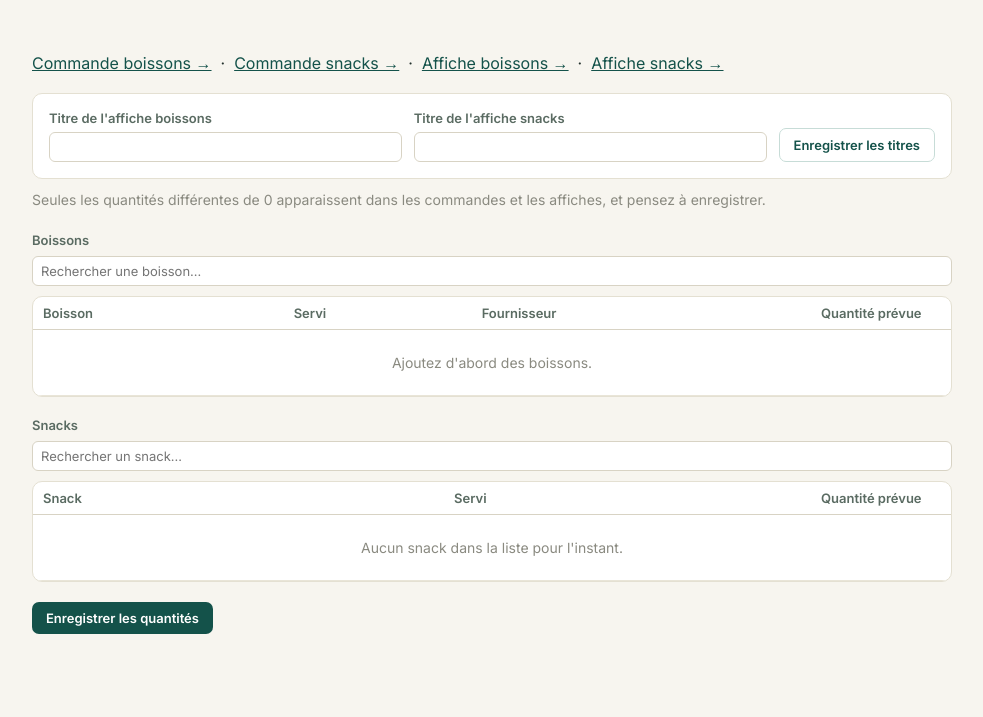
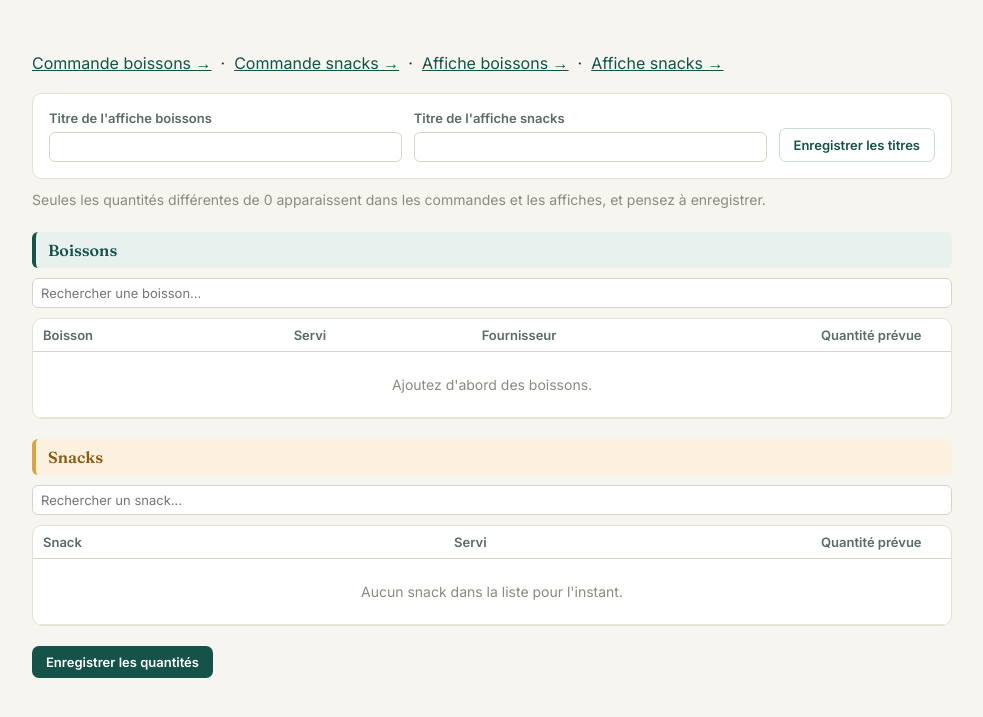
Before and after one commit to ugddole/Apply-Boisson, a Flask app: template templates/competition_detail.html in a window 1280 px wide. Shown: the top 717 px of the page, without its empty margins (148-1131 px from the left). Run offline with Flask 3, Linux system fonts and the light colour scheme; the template is opened without the code that fills it, so the values that code supplies are empty.

Commit message:
Add files via upload

```diff
--- a/templates/competition_detail.html
+++ b/templates/competition_detail.html
@@ -26,7 +26,7 @@
 <p class="muted" style="margin:-0.75rem 0 1.5rem;">Seules les quantités différentes de 0 apparaissent dans les commandes et les affiches, et pensez à enregistrer.</p>
 
 <form method="post" action="{{ url_for('competition_quantites', comp_id=competition['id']) }}">
-  <p style="font-size:13px; font-weight:600; color:#5a6b62; margin:0 0 8px;">Boissons</p>
+  <p class="fr-font" style="font-size:16px; font-weight:600; color:#14524A; background:#E8F1EE; border-left:4px solid #14524A; padding:8px 12px; margin:0 0 10px; border-radius:6px;">Boissons</p>
   <input type="text" id="filtre-boissons" placeholder="Rechercher une boisson…" style="margin-bottom:10px;">
   <div class="card table-scroll" style="margin-bottom:1.25rem;">
     <table id="table-boissons">
@@ -46,7 +46,7 @@
     </table>
   </div>
 
-  <p style="font-size:13px; font-weight:600; color:#5a6b62; margin:0 0 8px;">Snacks</p>
+  <p class="fr-font" style="font-size:16px; font-weight:600; color:#8a5a12; background:#FBF1DE; border-left:4px solid #D9A441; padding:8px 12px; margin:0 0 10px; border-radius:6px;">Snacks</p>
   <input type="text" id="filtre-snacks" placeholder="Rechercher un snack…" style="margin-bottom:10px;">
   <div class="card table-scroll" style="margin-bottom:1.25rem;">
     <table id="table-snacks">
```
